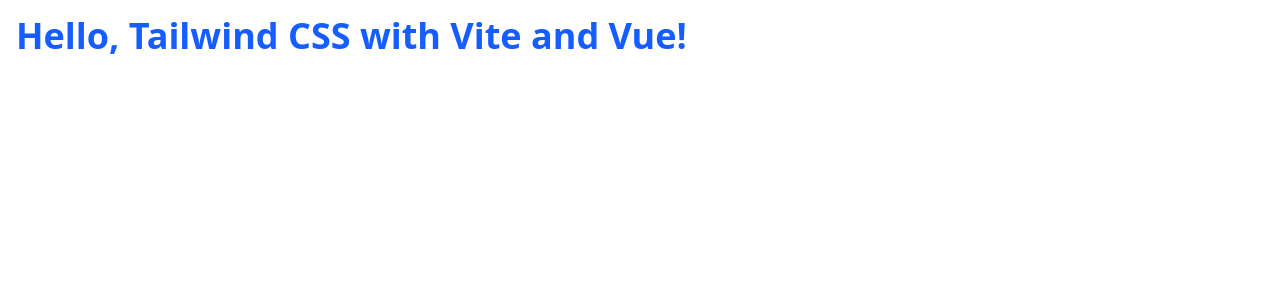
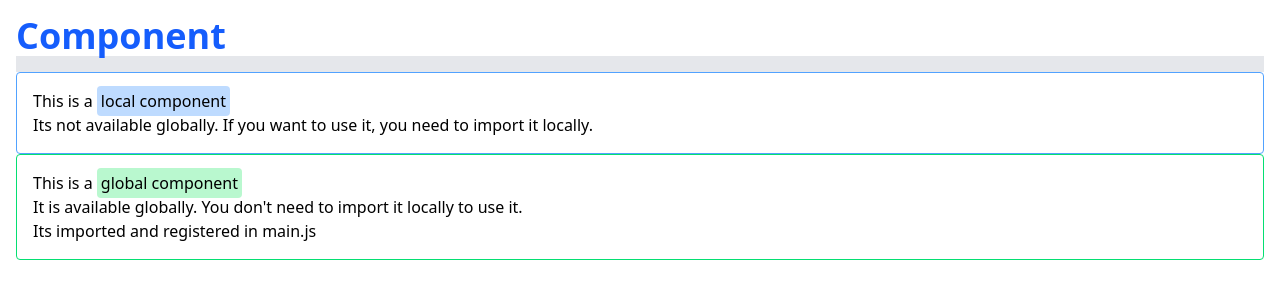
Before and after one commit to shahnewazz/vue-practice, a Vue app: page / in a window 1280 px wide. Shown: the top 300 px of the page. Built offline with nearby package versions, Linux system fonts and the light colour scheme.

Commit message:
added changes

```diff
--- a/src/App.vue
+++ b/src/App.vue
@@ -1,10 +1,13 @@
 <script setup>
-
+import LocalComponent from './components/LocalComponent.vue'
 </script>
 
 <template>
   <div class="container mx-auto p-4">
-    <h1 class="text-4xl font-bold text-blue-600">Hello, Tailwind CSS with Vite and Vue!</h1>
+    <h1 class="text-4xl font-bold text-blue-600">Component</h1>
+    <div class="h-4 bg-gray-200"></div>
+    <LocalComponent />
+    <GlobalComponent />
   </div>
 </template>
 
--- /dev/null
+++ b/src/components/GlobalComponent.vue
@@ -0,0 +1,19 @@
+<script setup>
+
+</script>
+
+<template>
+  <div class="p-4 border border-green-400 rounded">
+    <h2>This is a
+        <span class="p-1 bg-green-200 rounded">
+            global component
+        </span>
+    </h2>
+    <p>It is available globally. You don't need to import it locally to use it.</p>
+    <p>Its imported and registered in main.js</p>
+  </div>
+</template>
+
+<style scoped>
+
+</style>
--- /dev/null
+++ b/src/components/LocalComponent.vue
@@ -0,0 +1,18 @@
+<script setup>
+
+</script>
+
+<template>
+  <div class="border border-blue-400 rounded p-4">
+    <h2>This is a
+        <span class="p-1 bg-blue-200 rounded">
+            local component
+        </span>
+    </h2>
+    <p>Its not available globally. If you want to use it, you need to import it locally.</p>
+  </div>
+</template>
+
+<style scoped>
+
+</style>
--- a/src/main.js
+++ b/src/main.js
@@ -2,5 +2,10 @@
 import './style.css'
 import App from './App.vue'
 
+// global component registration
+import GlobalComponent from './components/GlobalComponent.vue'
+
 const app = createApp(App)
+app.component('GlobalComponent', GlobalComponent) // Multiple global components can be registered here
+// app.component('AnotherGlobalComponent', AnotherGlobalComponent) // Multiple global components can be registered here
 app.mount('#app')
```
